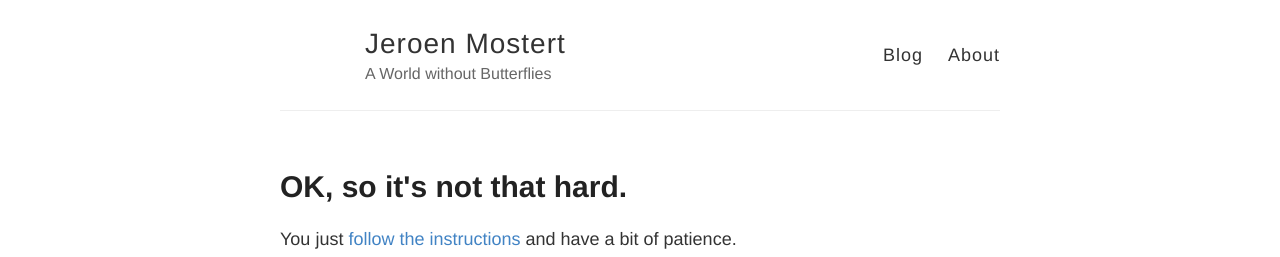
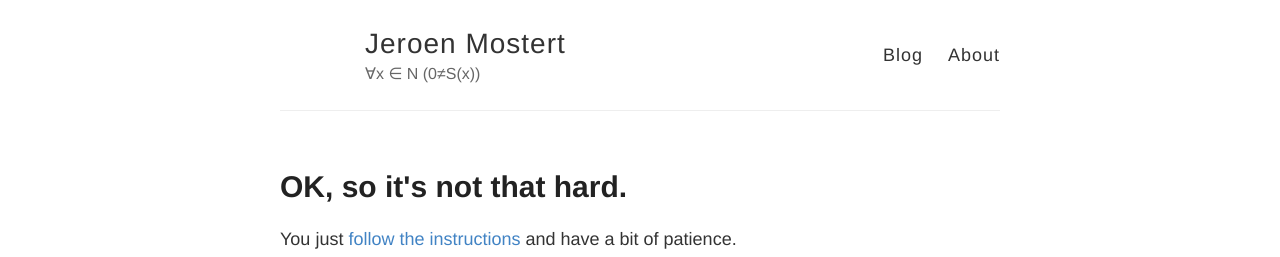
Before and after one commit to jeroen-mostert/jeroen-mostert.github.io, a Jekyll site: the page built from index.html, in a window 1280 px wide. Shown: the top 257 px of the page. Built offline with Jekyll 4.4.1, drawn with Linux system fonts in a browser that asks for light colours.

Commit message:
Update _config.yml

```diff
--- a/_config.yml
+++ b/_config.yml
@@ -6,7 +6,7 @@
 name: Jeroen Mostert
 
 # Short bio or description (displayed in the header)
-description: A World without Butterflies
+description: ∀x ∈ N (0≠S(x))
 
 # URL of your avatar or profile pic (you could use your GitHub profile pic)
 avatar:
```
